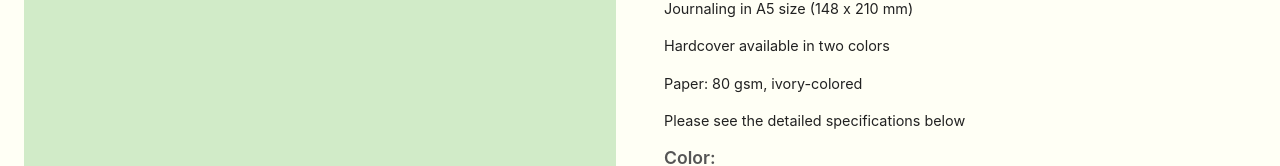
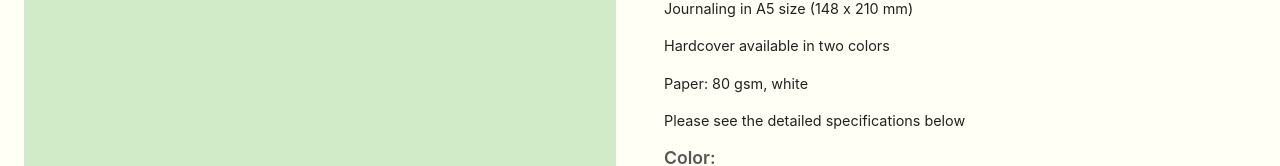
Before and after one commit to thesolus-journal/public-site, a React (Create React App) app: page /our-product in a window 1280 px wide. Shown: the part 239-405 px from the top of the page. Built offline with nearby package versions, Linux system fonts and the light colour scheme.

Commit message:
change paper color

```diff
--- a/src/pages/Personalize.js
+++ b/src/pages/Personalize.js
@@ -86,7 +86,7 @@ function Personalize() {
             <h4>1st edition - Premium</h4>
             <p>Journaling in A5 size (148 x 210 mm)</p>
             <p>Hardcover available in two colors</p>
-            <p>Paper: 80 gsm, ivory-colored</p>
+            <p>Paper: 80 gsm, white</p>
             <p>Please see the detailed specifications below</p>
             <h4>Color:</h4>
             <div className="color-options">
--- a/src/pages/Products.js
+++ b/src/pages/Products.js
@@ -74,7 +74,7 @@ function Products() {
             <h4>1st edition - Premium</h4>
             <p>Journaling in A5 size (148 x 210 mm)</p>
             <p>Hardcover available in two colors</p>
-            <p>Paper: 80 gsm, ivory-colored</p>
+            <p>Paper: 80 gsm, white</p>
             <p>Please see the detailed specifications below</p>
             <h4>Color:</h4>
             <div className="color-options">
```
